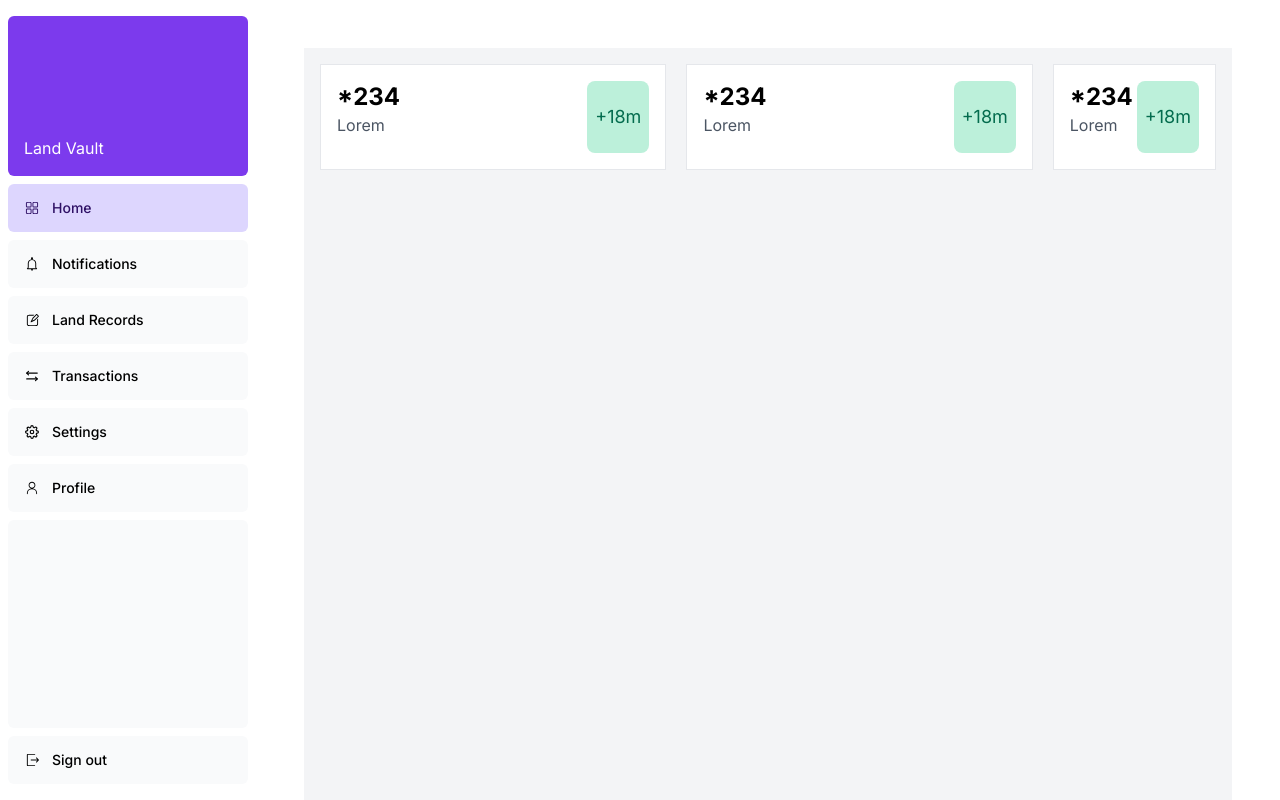
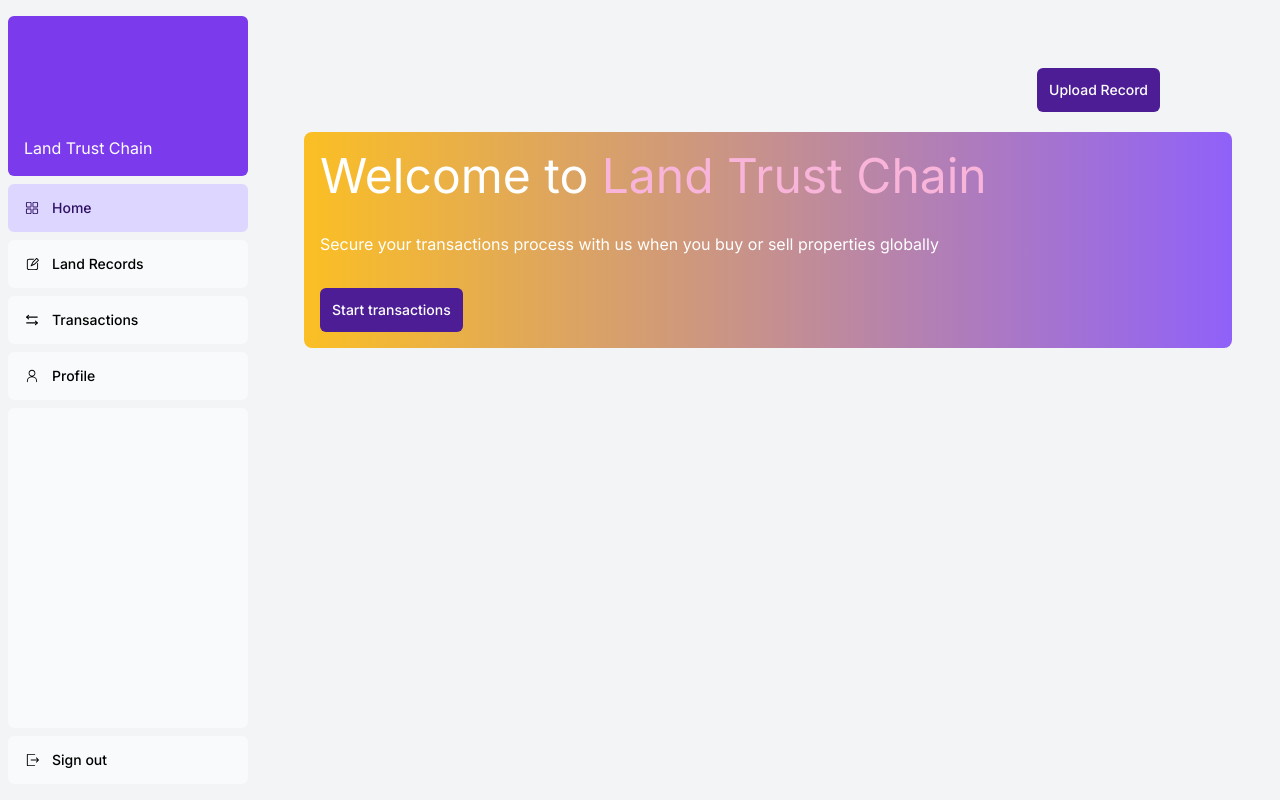
Before and after one commit to davi-OD/tenure_project, a Next.js app: page /dashboard in a window 1280 px wide. Built offline with nearby package versions, Linux system fonts and the light colour scheme; what @web3modal/ethers would draw is missing.

Commit message:
Added the dashboard highlight features for users to interact with

```diff
--- a/package.json
+++ b/package.json
@@ -16,7 +16,7 @@
     "clsx": "^2.1.0",
     "ethers": "^6.9.1",
     "flowbite": "^2.2.0",
-    "next": "14.0.1",
+    "next": "^14.1.0",
     "react": "^18",
     "react-dom": "^18",
     "react-icons": "^4.11.0",
--- a/src/app/dashboard/layout.tsx
+++ b/src/app/dashboard/layout.tsx
@@ -7,7 +7,7 @@ export default function DashboardLayout({
   children: React.ReactNode
 }) {
   return (
-    <div className="flex h-screen flex-col md:flex-row md:overflow-hidden">
+    <div className="flex h-screen flex-col bg-gray-100 md:flex-row md:overflow-hidden">
       <div className="w-full flex-none md:w-64">
         <Sidebar />
       </div>
--- a/src/app/dashboard/page.tsx
+++ b/src/app/dashboard/page.tsx
@@ -10,6 +10,8 @@ import Image from 'next/image'
 import { LandContext, LandProvider } from "@/Context/LandContext";
 import { useContext, useEffect, useState } from "react";
 import Table from "@/components/Table";
+import CardWrapper from "@/components/Cards";
+import CardTextButton from "@/components/CardTextButton";
 
 // `app/dashboard/page.tsx` is the UI for the `/dashboard` URL
 export default function Page() {
@@ -39,10 +41,11 @@ export default function Page() {
 
   return (
 
-      <main className='bg-gray-100 min-h-screen'>
-        <Header />
-        <Cards />
-        {/* <Table
+    <main className='bg-gray-100 min-h-screen'>
+      <Header />
+      <CardTextButton />
+
+      {/* <Table
           setCreateLandDetailModel={setCreateLandDetailModel}
           allLandData={allLandData}
         />
@@ -64,13 +67,13 @@ export default function Page() {
         setLandModel={setLandModel}
         /> */}
 
-        {/* <div className="p-6">
+      {/* <div className="p-6">
             <Users />
             <Forms />
 
           </div> */}
 
-      </main>
+    </main>
 
   )
 }
--- a/src/app/sign-in/[[...sign-in]]/page.tsx
+++ b/src/app/sign-in/[[...sign-in]]/page.tsx
@@ -2,9 +2,9 @@ import { SignIn } from "@clerk/nextjs";
 
 export default function Page() {
   return (
-  <div className="flex flex-col items-center mt-32">
-    <SignIn />;
-  </div>
+    <div className="flex flex-col items-center mt-32">
+      <SignIn />
+    </div>
 
 
   )
--- a/src/app/sign-up/[[...sign-up]]/page.tsx
+++ b/src/app/sign-up/[[...sign-up]]/page.tsx
@@ -2,6 +2,6 @@ import { SignUp } from "@clerk/nextjs";
 
 export default function Page() {
   return <div className="flex flex-col items-center mt-32">
-  <SignUp />;
-</div>
+    <SignUp />
+  </div>
 }
--- /dev/null
+++ b/src/components/CardTextButton.tsx
@@ -0,0 +1,10 @@
+
+export default function CardTextButton() {
+    return (
+        <div className="bg-gradient-to-r from-amber-400 to-purple-500 px-4 pb-4 pt-5 rounded-lg w-full ">
+            <h1 className="text-white text-5xl antialiased">Welcome to <span className="text-pink-300">Land Trust Chain</span></h1>
+            <p className="text-white mt-8">Secure your transactions process with us when you buy or sell properties globally</p>
+            <button className="mt-8 rounded-md bg-violet-900 p-3 text-white text-sm font-medium hover:bg-violet-700 hover:text-white">Start transactions</button>
+        </div>
+    )
+}
--- a/src/components/Cards.tsx
+++ b/src/components/Cards.tsx
@@ -1,32 +1,93 @@
-import React from 'react'
+// import React from 'react'
 
-function Cards() {
-  return (
-    <div className='grid lg:grid-cols-5 gap-5 p-4 '>
-        <div className="lg:col-span-2 col-span-1 bg-white flex justify-between w-full border p-4 rounde-lg">
-            <div className="flex flex-col w-full pb-4">
-                <p className="text-2xl font-bold">*234</p>
-                <div className="text-gray-600">Lorem</div>
-            </div>
-            <p className="bg-green-200 flex justify-center items-center p-2 rounded-lg"><span className="text-green-700 text-lg">+18m</span></p>
-        </div>
-        <div className="lg:col-span-2 col-span-1 bg-white flex justify-between w-full border p-4 rounde-lg">
-        <div className="flex flex-col w-full pb-4">
-                <p className="text-2xl font-bold">*234</p>
-                <div className="text-gray-600">Lorem</div>
-            </div>
-            <p className="bg-green-200 flex justify-center items-center p-2 rounded-lg"><span className="text-green-700 text-lg">+18m</span></p>
-        </div>
-        <div className="col-span-1 bg-white flex justify-between w-full border p-4 rounde-lg">
+// function Cards() {
+//   return (
+//     <div className='grid lg:grid-cols-5 gap-5 p-4 '>
+//         <div className="lg:col-span-2 col-span-1 bg-white flex justify-between w-full border p-4 rounde-lg">
+//             <div className="flex flex-col w-full pb-4">
+//                 <p className="text-2xl font-bold">*234</p>
+//                 <div className="text-gray-600">Lorem</div>
+//             </div>
+//             <p className="bg-green-200 flex justify-center items-center p-2 rounded-lg"><span className="text-green-700 text-lg">+18m</span></p>
+//         </div>
+//         <div className="lg:col-span-2 col-span-1 bg-white flex justify-between w-full border p-4 rounde-lg">
+//         <div className="flex flex-col w-full pb-4">
+//                 <p className="text-2xl font-bold">*234</p>
+//                 <div className="text-gray-600">Lorem</div>
+//             </div>
+//             <p className="bg-green-200 flex justify-center items-center p-2 rounded-lg"><span className="text-green-700 text-lg">+18m</span></p>
+//         </div>
+//         <div className="col-span-1 bg-white flex justify-between w-full border p-4 rounde-lg">
 
-        <div className="flex flex-col w-full pb-4">
-                <p className="text-2xl font-bold">*234</p>
-                <div className="text-gray-600">Lorem</div>
-            </div>
-            <p className="bg-green-200 flex justify-center items-center p-2 rounded-lg"><span className="text-green-700 text-lg">+18m</span></p>
-        </div>
-    </div>
-  )
+//         <div className="flex flex-col w-full pb-4">
+//                 <p className="text-2xl font-bold">*234</p>
+//                 <div className="text-gray-600">Lorem</div>
+//             </div>
+//             <p className="bg-green-200 flex justify-center items-center p-2 rounded-lg"><span className="text-green-700 text-lg">+18m</span></p>
+//         </div>
+//     </div>
+//   )
+// }
+
+// export default Cards
+
+// import {
+//     BanknotesIcon,
+//     ClockIcon,
+//     UserGroupIcon,
+//     InboxIcon,
+//   } from '@heroicons/react/24/outline';
+//   import { lusitana } from '@/app/ui/fonts';
+//   import { fetchCardData } from '@/app/lib/data';
+
+//   const iconMap = {
+//     collected: BanknotesIcon,
+//     customers: UserGroupIcon,
+//     pending: ClockIcon,
+//     invoices: InboxIcon,
+//   };
+
+export default async function CardWrapper() {
+    // const { totalPaidInvoices, totalPendingInvoices, numberOfInvoices, numberOfCustomers } = await fetchCardData();
+    return (
+        <>
+            {/* NOTE: comment in this code when you get to this point in the course */}
+
+            <Card title="Collected" value='{}' type="collected" />
+            <Card title="Pending" value='{}' type="pending" />
+            <Card title="Total Invoices" value='{}' type="invoices" />
+            <Card
+                title="Total Customers"
+                value='{}'
+                type="customers"
+            />
+        </>
+    );
 }
 
-export default Cards
+export function Card({
+    title,
+    value,
+    type,
+}: {
+    title: string;
+    value: number | string;
+    type: 'invoices' | 'customers' | 'pending' | 'collected';
+}) {
+    // const Icon = iconMap[type];
+
+    return (
+        <div className="rounded-xl bg-gray-50 p-2 shadow-sm">
+            <div className="flex p-4">
+                {/* {Icon ? <Icon className="h-5 w-5 text-gray-700" /> : null} */}
+                <h3 className="ml-2 text-sm font-medium">{title}</h3>
+            </div>
+            <p
+                className={`
+            truncate rounded-xl bg-white px-4 py-8 text-center text-2xl`}
+            >
+                {value}
+            </p>
+        </div>
+    );
+}
--- a/src/components/Header.tsx
+++ b/src/components/Header.tsx
@@ -3,8 +3,9 @@ import { UserButton } from '@clerk/nextjs'
 
 function Header() {
   return (
-    <div className='flex justify-end px-4 gap-x-14'>
+    <div className='flex justify-end px-4 gap-x-14 py-5'>
       {/* <h2>Welcome Back, David</h2> */}
+      <button className="rounded-md bg-violet-900 p-3 text-white text-sm font-medium hover:bg-violet-700 hover:text-white">Upload Record</button>
       <w3m-button />
       <UserButton afterSignOutUrl='/' />
       {/* <div className="flex-1 gap-x-6 items-center justify-end mt-6 space-y-6 md:flex md:space-y-0 md:mt-0">
--- a/src/components/Sidebar.tsx
+++ b/src/components/Sidebar.tsx
@@ -82,7 +82,7 @@ export default function Sidebar() {
                 href="/"
             >
                 <div className="w-32 text-white md:w-40">
-                    <h1>Land Vault</h1>
+                    <h1>Land Trust Chain</h1>
                 </div>
             </Link>
             <div className="flex grow flex-row justify-between space-x-2 md:flex-col md:space-x-0 md:space-y-2">
--- /dev/null
+++ b/src/components/TextButton.tsx
@@ -0,0 +1,6 @@
+
+export default function TextButton() {
+    return (
+        <div>TextButton</div>
+    )
+}
--- a/src/components/nav-links.tsx
+++ b/src/components/nav-links.tsx
@@ -11,14 +11,14 @@ import clsx from 'clsx';
 // Depending on the size of the application, this would be stored in a database.
 const links = [
     { name: 'Home', href: '/dashboard', icon: RxDashboard },
-    {
-        name: 'Notifications',
-        href: '/dashboard/notifications',
-        icon: RxBell,
-    },
+    // {
+    //     name: 'Notifications',
+    //     href: '/dashboard/notifications',
+    //     icon: RxBell,
+    // },
     { name: 'Land Records', href: '/dashboard/landRecords', icon: RxPencil2 },
     { name: 'Transactions', href: '/dashboard/transactions', icon: TbArrowsLeftRight },
-    { name: 'Settings', href: '/dashboard/settings', icon: FiSettings },
+    // { name: 'Settings', href: '/dashboard/settings', icon: FiSettings },
     { name: 'Profile', href: '/dashboard/profile', icon: RxPerson },
 ];
 
```
Also changed, not shown: 1 other file (tests, documents, lock files or other folders).
